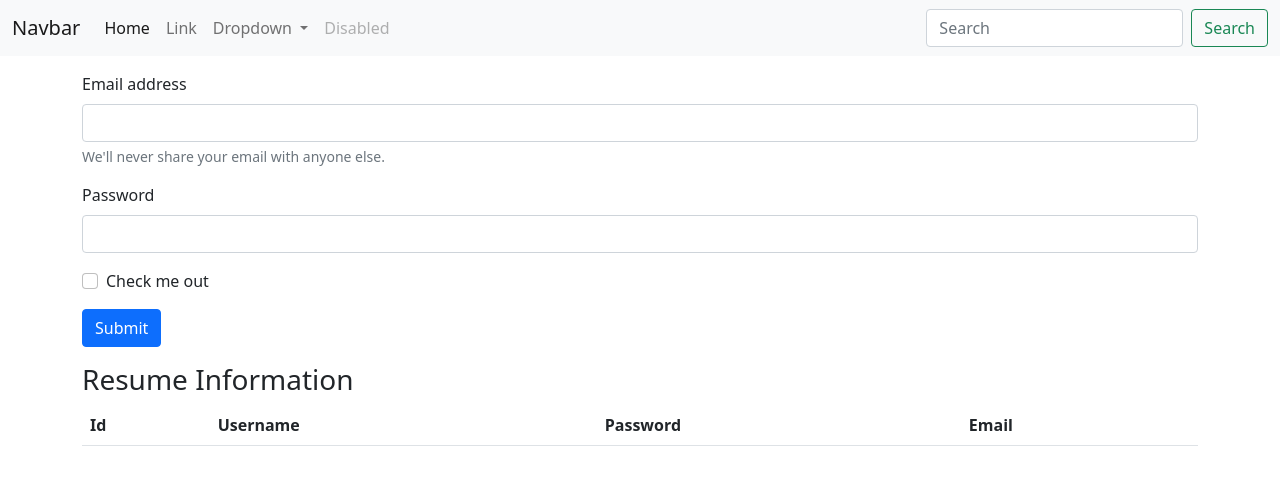
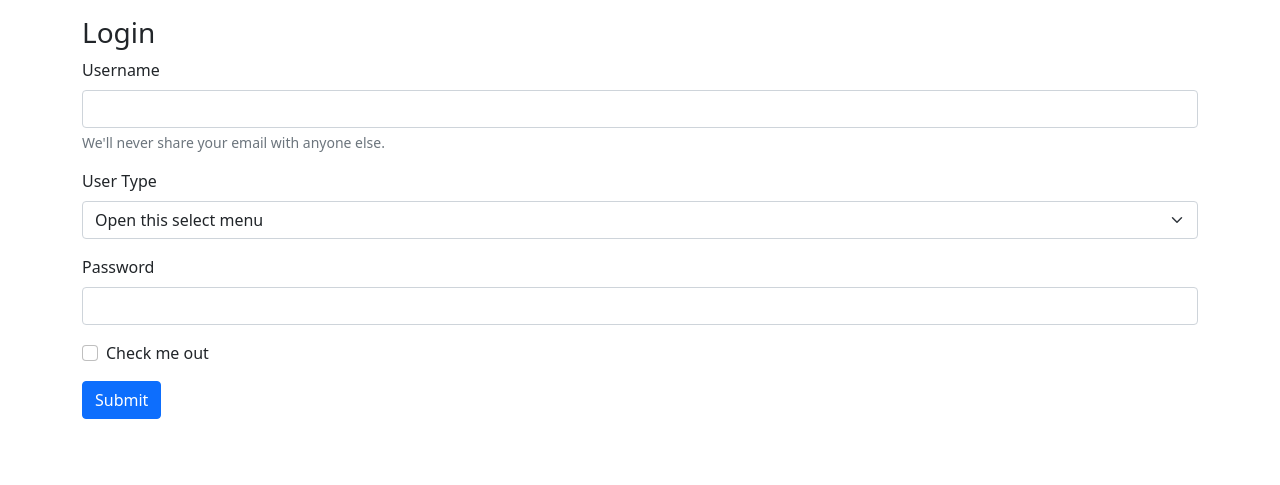
Before and after one commit to anchaljakhmola/Resume_Selector, a Flask app: page / in a window 1280 px wide. Shown: the top 485 px of the page. Run offline with Flask 2, Linux system fonts and the light colour scheme; lists and menus that the app fills with data are empty.

Commit message:
Add files via upload
Job Seeker page
Recruiter page

```diff
--- a/app.py
+++ b/app.py
@@ -39,7 +39,7 @@ def index():
     # db.session.add(_user)
     # db.session.commit()
     # dbData = User.query.all()
-    return render_template("index.html") #,dbData = dbData
+    return render_template("login.html") #,dbData = dbData
 
 @app.route('/signup',methods = ['GET', 'POST'])
 def signup():
@@ -70,11 +70,14 @@ def do_login():
      if(request.method=='POST'):
         username = request.form.get('username')
         password = request.form.get('password')
+        user_type = request.form.get('user_type')
         check_user = User.query.filter_by(username=username).first()
         if(check_user is not None):
-            if(check_user.password == password):
+            if(check_user.password == password and check_user.user_type == user_type):
                 login_user(check_user)
-                return render_template("index.html")
+                if(str(user_type) == 'recruiter'):
+                    return render_template("index.html")
+                return render_template("user_seeker.html")
             else:
                 return "Incorrect Password"
         else:
--- a/templates/login.html
+++ b/templates/login.html
@@ -18,9 +18,17 @@
     <h3>Login</h3>
         <form action="/do_login" method="POST">
   <div class="mb-3">
-    <label for="exampleInputEmail1" class="form-label">Email address</label>
+    <label for="exampleInputEmail1" class="form-label">Username</label>
     <input type="text" class="form-control" id="exampleInputEmail1" name="username" aria-describedby="emailHelp">
     <div id="emailHelp" class="form-text">We'll never share your email with anyone else.</div>
+  </div>
+  <div class="mb-3">
+  <label for="exampleInputEmail1" class="form-label">User Type</label>
+    <select class="form-select" name="user_type" aria-label="Default select example">
+      <option selected>Open this select menu</option>
+      <option value="seeker">Job Seeker</option>
+      <option value="recruiter">Recruiter</option>
+    </select>
   </div>
   <div class="mb-3">
     <label for="exampleInputPassword1" class="form-label">Password</label>
```
Also changed, not shown: templates/signup.html (+8 -6 lines), templates/user_seeker.html (added, +28 -0 lines).
